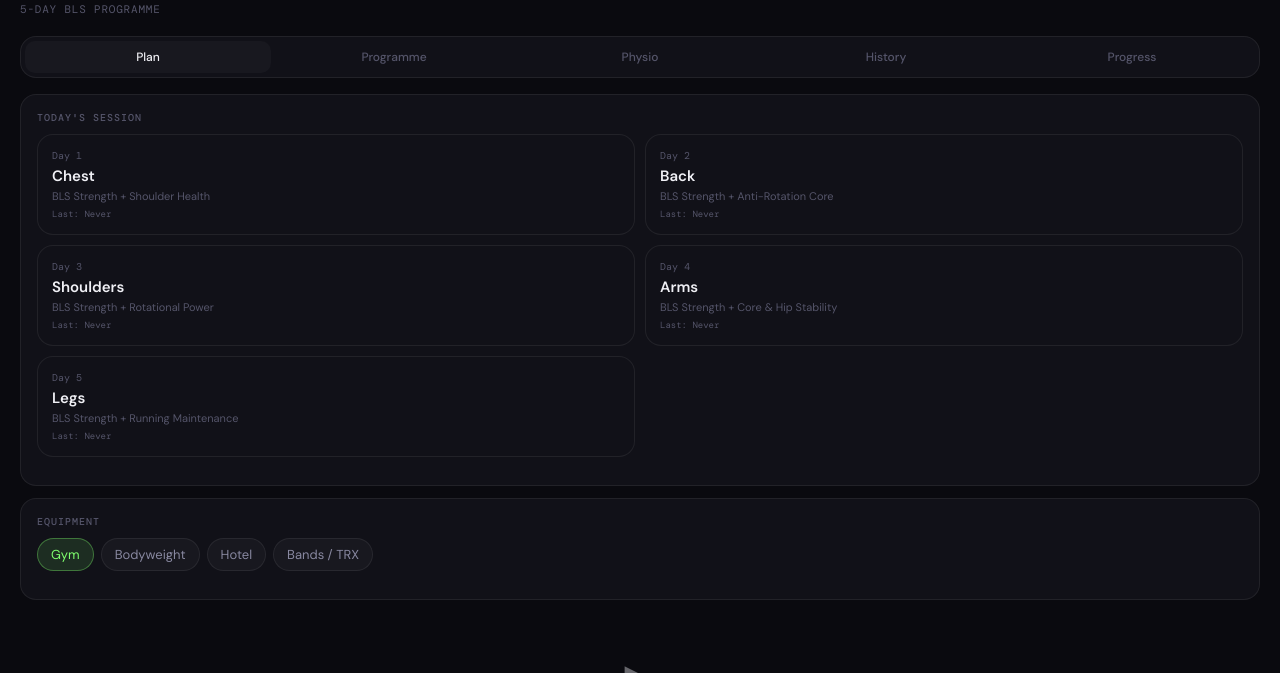
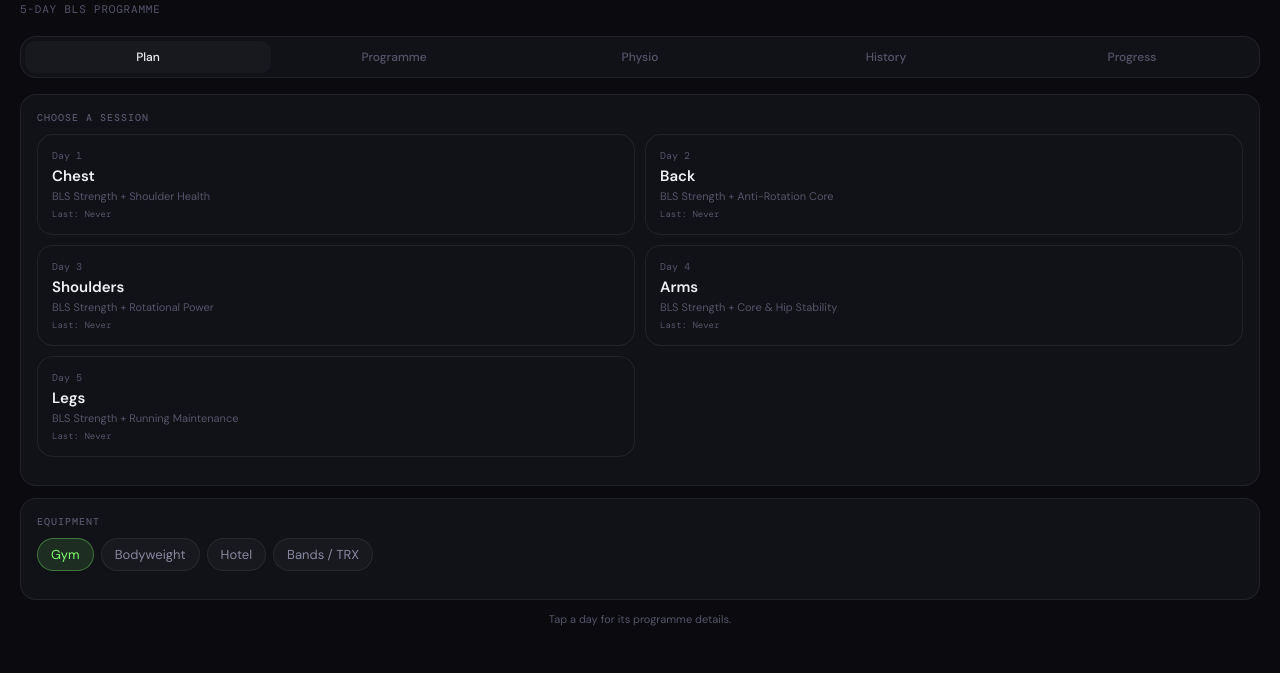
Before and after one commit to GymMH/gym-app, a plain HTML site: page index.html in a window 1280 px wide. Shown: the part 127-800 px from the top of the page. Drawn offline with nearby package versions, Linux system fonts and the light colour scheme.

```diff
--- a/index.html
+++ b/index.html
@@ -50,7 +50,7 @@
         <div id="resumeWorkoutCard"></div>
         <div id="upNextCard"></div>
         <div class="card">
-          <div class="card-title">Today's Session</div>
+          <div class="card-title">Choose a session</div>
           <div class="workout-day-grid" id="workoutDayGrid"></div>
         </div>
         <div class="card">
@@ -62,6 +62,7 @@
             <div class="chip" data-eq="bands">Bands / TRX</div>
           </div>
         </div>
+        <div style="font-size:11px;color:var(--text3);text-align:center;margin:2px 0 10px">Tap a day for its programme details.</div>
         <div id="workoutExercises"></div>
         <div class="empty" id="workoutEmpty">
           <div class="empty-icon">▶</div>
```
